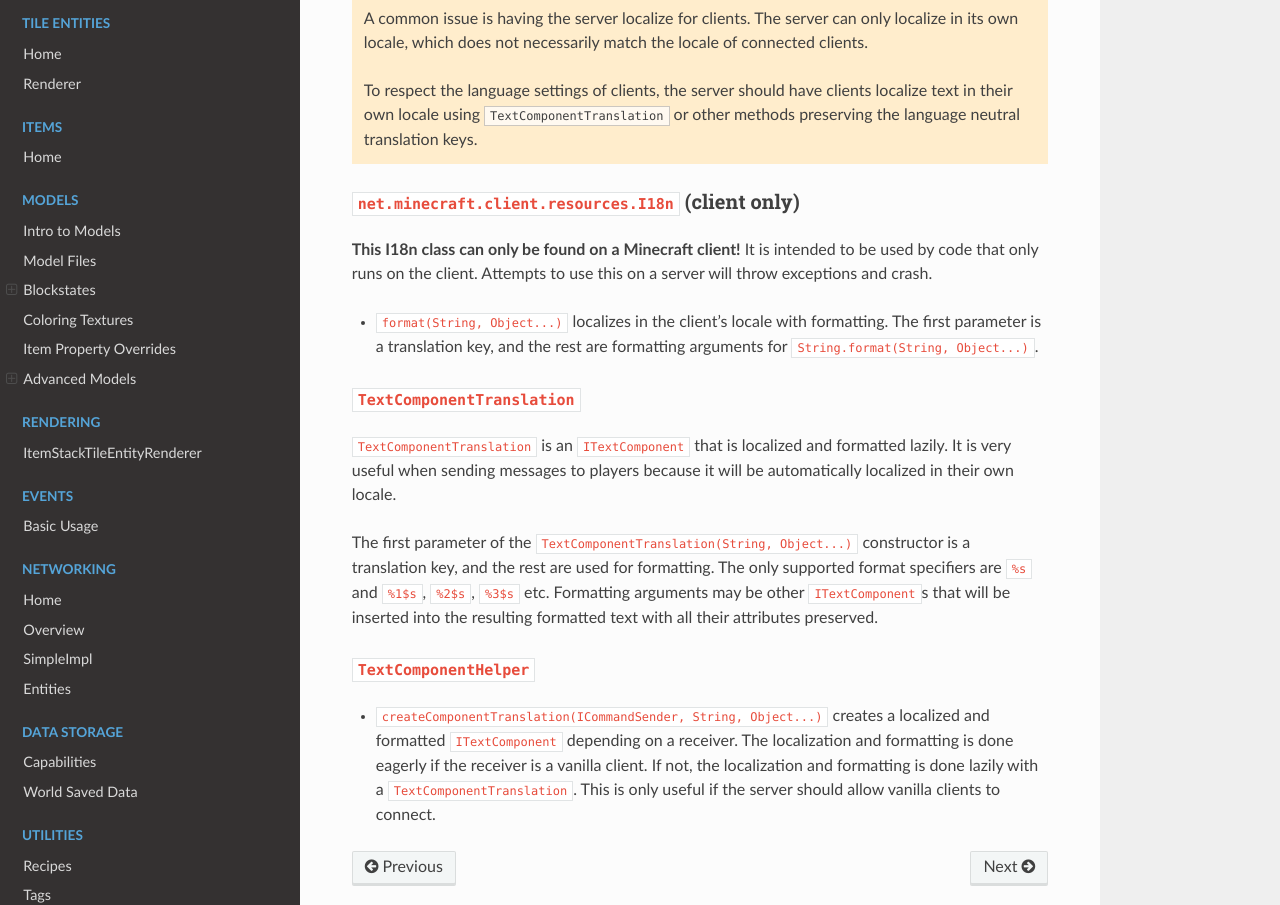
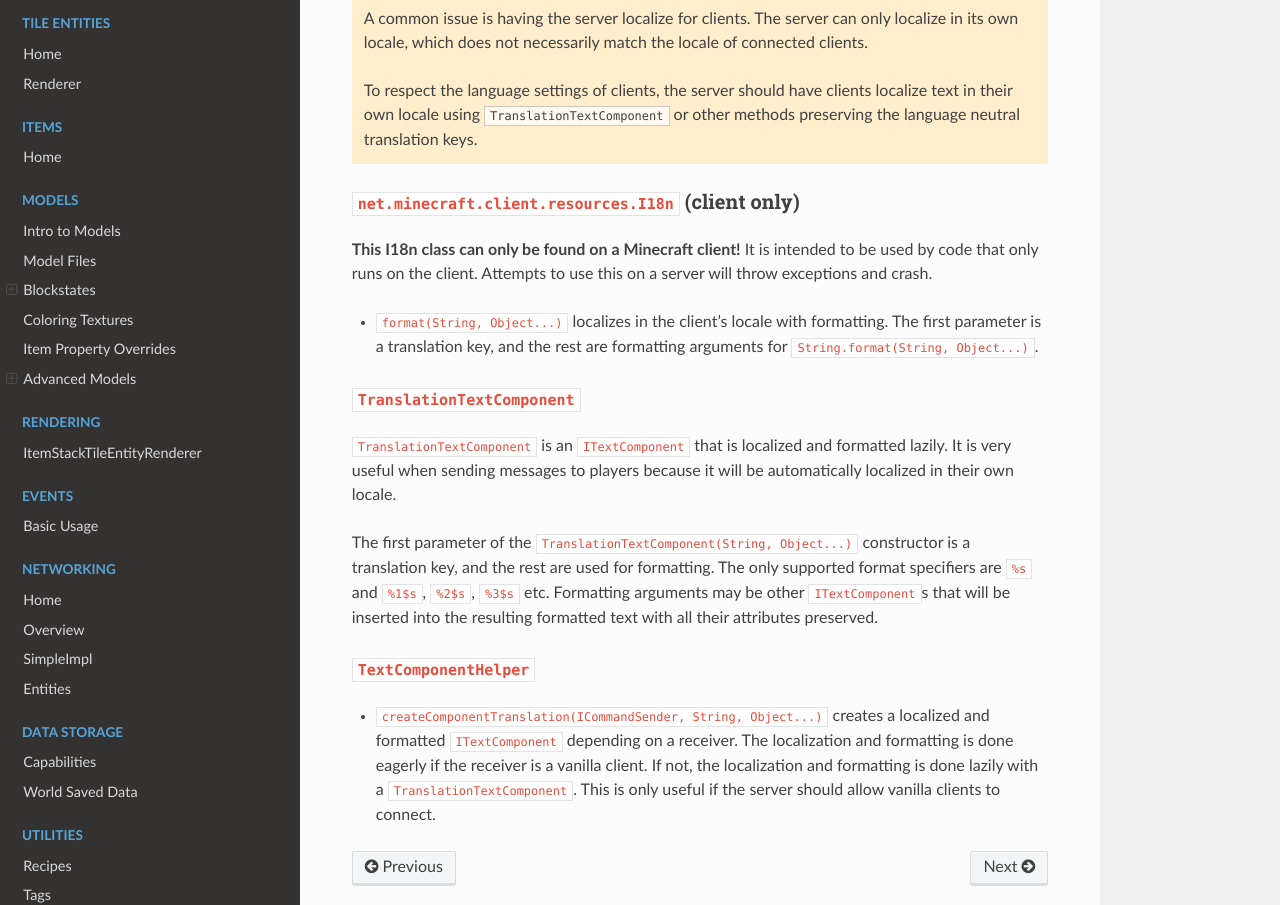
Before and after one commit to MinecraftForge/Documentation, an MkDocs documentation site: the page built from docs/concepts/internationalization.md, in a window 1280 px wide and 1400 px high, scrolled down 943 px. Shown: the part 420-1325 px from the top of the window. Built offline with MkDocs 1.6.1, drawn with Linux system fonts in a browser that asks for light colours; nearby versions of some CDN libraries.

Commit message:
Updated the class name of TranslationTextComponent (from TextComponentTranslation).

```diff
--- a/docs/concepts/internationalization.md
+++ b/docs/concepts/internationalization.md
@@ -43,7 +43,7 @@ Localization methods
 !!! warning
     A common issue is having the server localize for clients. The server can only localize in its own locale, which does not necessarily match the locale of connected clients.
 
-    To respect the language settings of clients, the server should have clients localize text in their own locale using `TextComponentTranslation` or other methods preserving the language neutral translation keys.
+    To respect the language settings of clients, the server should have clients localize text in their own locale using `TranslationTextComponent` or other methods preserving the language neutral translation keys.
 
 ### `net.minecraft.client.resources.I18n` (client only)
 
@@ -51,14 +51,14 @@ Localization methods
 
 - `format(String, Object...)` localizes in the client's locale with formatting. The first parameter is a translation key, and the rest are formatting arguments for `String.format(String, Object...)`.
 
-### `TextComponentTranslation`
+### `TranslationTextComponent`
 
-`TextComponentTranslation` is an `ITextComponent` that is localized and formatted lazily. It is very useful when sending messages to players because it will be automatically localized in their own locale.
+`TranslationTextComponent` is an `ITextComponent` that is localized and formatted lazily. It is very useful when sending messages to players because it will be automatically localized in their own locale.
 
-The first parameter of the `TextComponentTranslation(String, Object...)` constructor is a translation key, and the rest are used for formatting. The only supported format specifiers are `%s` and `%1$s`, `%2$s`, `%3$s` etc. Formatting arguments may be other `ITextComponent`s that will be inserted into the resulting formatted text with all their attributes preserved.
+The first parameter of the `TranslationTextComponent(String, Object...)` constructor is a translation key, and the rest are used for formatting. The only supported format specifiers are `%s` and `%1$s`, `%2$s`, `%3$s` etc. Formatting arguments may be other `ITextComponent`s that will be inserted into the resulting formatted text with all their attributes preserved.
 
 ### `TextComponentHelper`
 
-- `createComponentTranslation(ICommandSender, String, Object...)` creates a localized and formatted `ITextComponent` depending on a receiver. The localization and formatting is done eagerly if the receiver is a vanilla client. If not, the localization and formatting is done lazily with a `TextComponentTranslation`. This is only useful if the server should allow vanilla clients to connect.
+- `createComponentTranslation(ICommandSender, String, Object...)` creates a localized and formatted `ITextComponent` depending on a receiver. The localization and formatting is done eagerly if the receiver is a vanilla client. If not, the localization and formatting is done lazily with a `TranslationTextComponent`. This is only useful if the server should allow vanilla clients to connect.
 
 [converter]: https://tterrag.com/lang2json/
```
